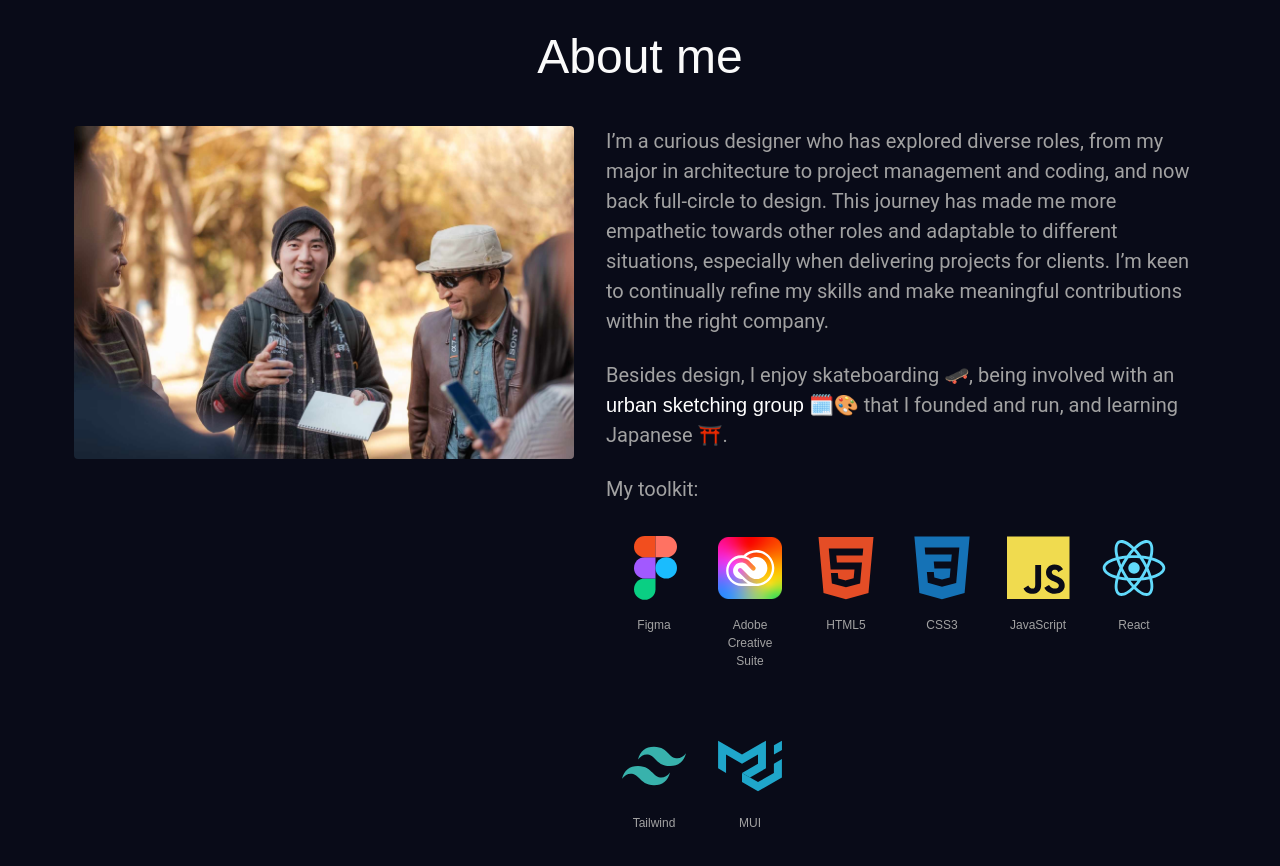
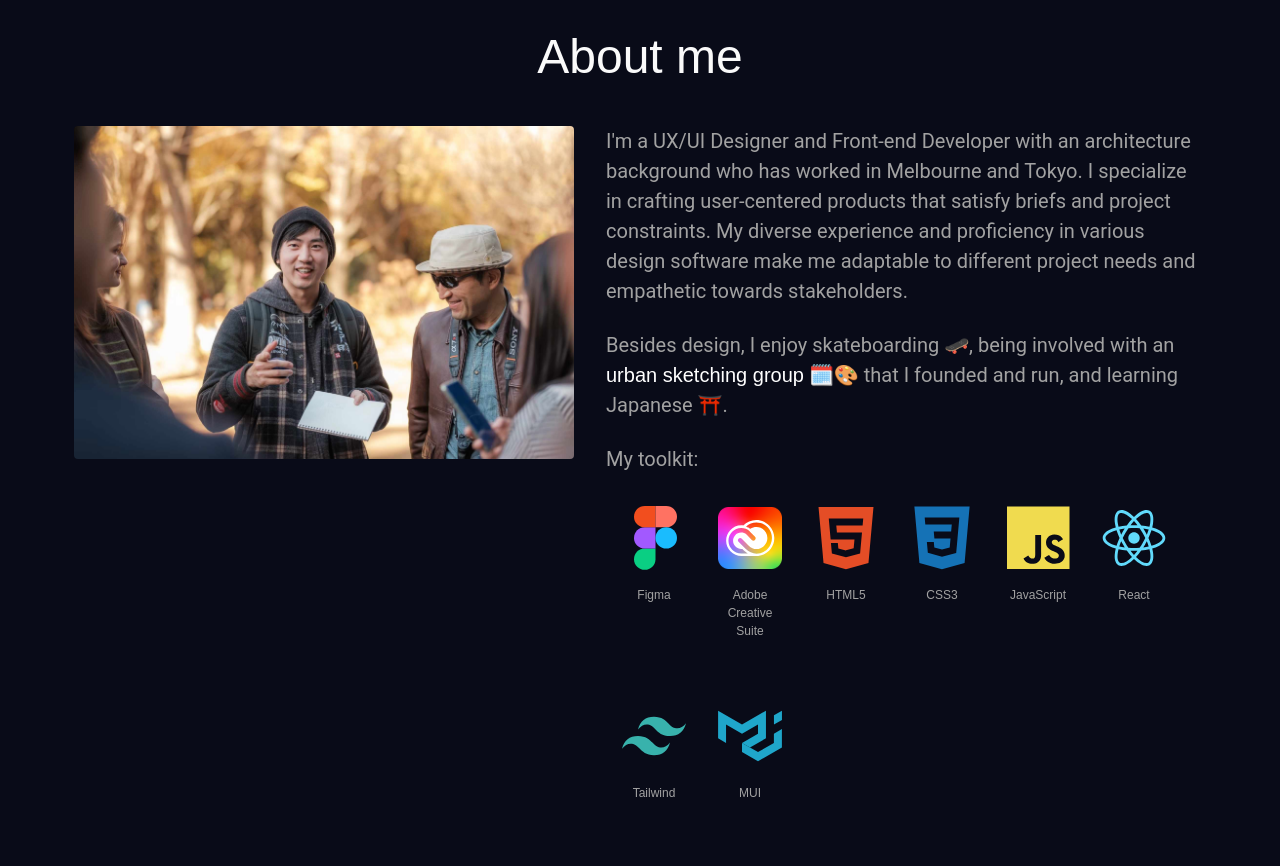
Before and after one commit to kazmakai/uxPortfolio, a React (Vite) app: page / in a window 1280 px wide. Shown: the part 2440-3306 px from the top of the page. Built offline with nearby package versions, Linux system fonts and the light colour scheme.

Commit message:
updated resume

```diff
--- a/src/components/About/index.jsx
+++ b/src/components/About/index.jsx
@@ -10,7 +10,7 @@ const About = () => {
                 </div>
                 <div className='about-text'>
                     <p>
-                    I’m a curious designer who has explored diverse roles, from my major in architecture to project management and coding, and now back full-circle to design. This journey has made me more empathetic towards other roles and adaptable to different situations, especially when delivering projects for clients. I’m keen to continually refine my skills and make meaningful contributions within the right company.
+                    I'm a UX/UI Designer and Front-end Developer with an architecture background who has worked in Melbourne and Tokyo. I specialize in crafting user-centered products that satisfy briefs and project constraints. My diverse experience and proficiency in various design software make me adaptable to different project needs and empathetic towards stakeholders.
                     </p>
                     <br />
                     <p>
```
Also changed, not shown: public/assets/images/CaseStudy3/avertro-hifi.png, 1 other file (tests, documents, lock files or other folders).
